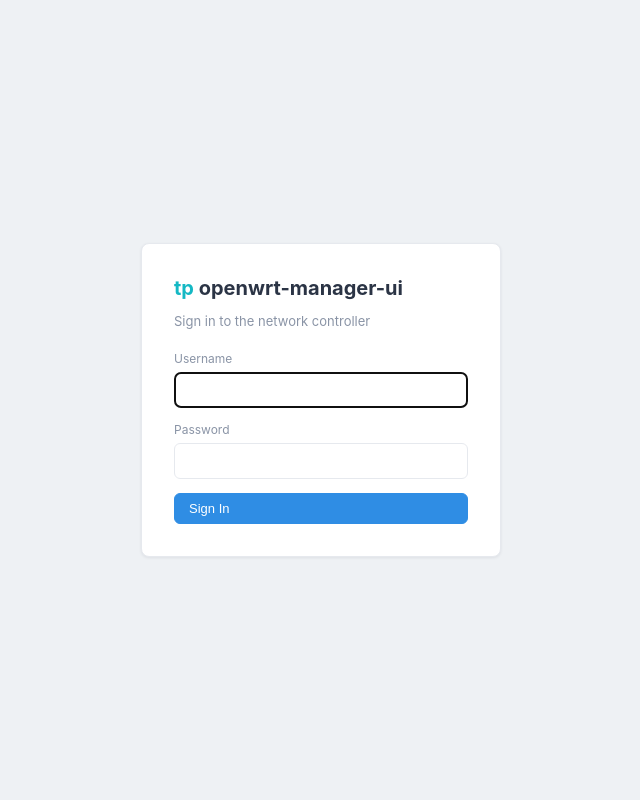
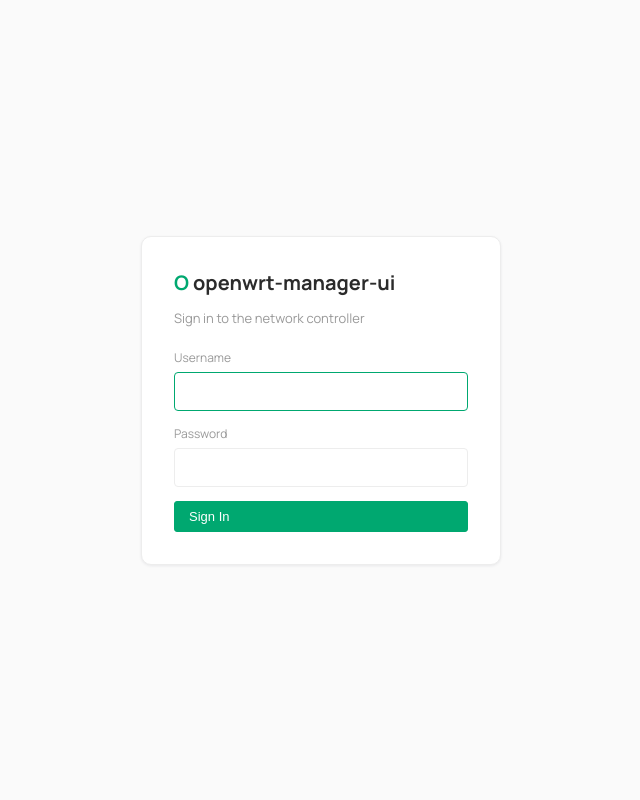
Before and after one commit to nanosonde/hsnc, a Flask app: page /login in a window 1280 px wide. Shown: the whole page, without its empty margins (319-959 px from the left). Run offline with Flask 3, Linux system fonts and the light colour scheme; tables that the repository leaves empty hold one stand-in row (values such as "Sample post").

Commit message:
style(web): redesign UI to match TP-Link Omada Controller
- Adopt Omada palette: green accent (#00a870), dark-teal header (#0a5a5a),
  light fills and 10px card radius via reworked CSS tokens
- Bundle Manrope webfont (400/600/700) locally with @font-face
- Rebuild app shell: full-width dark header with brand/user and a
  collapsible sidebar (wide labels <-> narrow icon rail), state persisted
  in localStorage and applied pre-paint to avoid flash
- Use the real Omada nav SVG icons for Dashboard/Devices/Clients/Topology/Backup
- Restyle components: segmented tabs, borderless search, green primary
  buttons, status/pagination accents
- Restyle login page for consistency
- Add static/js/ui.js for the sidebar collapse toggle

```diff
--- a/src/omada_clone/presentation/static/css/app.css
+++ b/src/omada_clone/presentation/static/css/app.css
@@ -1,15 +1,48 @@
+@font-face {
+  font-family: "Manrope";
+  font-style: normal;
+  font-weight: 400;
+  font-display: swap;
+  src: url("../fonts/manrope-400.woff2") format("woff2");
+}
+@font-face {
+  font-family: "Manrope";
+  font-style: normal;
+  font-weight: 600;
+  font-display: swap;
+  src: url("../fonts/manrope-600.woff2") format("woff2");
+}
+@font-face {
+  font-family: "Manrope";
+  font-style: normal;
+  font-weight: 700;
+  font-display: swap;
+  src: url("../fonts/manrope-700.woff2") format("woff2");
+}
+
 :root {
-  --omada-teal: #14b8c4;
+  /* Omada brand */
+  --accent: #00a870;
+  --accent-hover: #00956a;
+  --accent-tint: #e6f6ef;
+  --header-bg: #0a5a5a;
+  --omada-teal: #00a870;
   --omada-blue: #2f8de4;
-  --bg: #eef1f4;
+
+  --bg: #fafafa;
   --panel: #ffffff;
-  --border: #e6e9ee;
-  --text: #2b3445;
-  --muted: #8a94a6;
+  --fill: #f4f4f4;
+  --border: #ededed;
+  --text: #2b2b2b;
+  --muted: #999999;
   --nav-bg: #ffffff;
+
   --status-orange: #f6a609;
   --danger: #e0506a;
-  --green: #38b48b;
+  --green: #00a870;
+
+  --radius-card: 10px;
+  --font: "Manrope", Arial, Geneva, Verdana, sans-serif;
   --shadow: 0 1px 3px rgba(20, 30, 50, 0.08);
 }
 
@@ -19,82 +52,113 @@ html, body {
   margin: 0;
   padding: 0;
   height: 100%;
-  font-family: -apple-system, BlinkMacSystemFont, "Segoe UI", Roboto, Helvetica, Arial, sans-serif;
+  font-family: var(--font);
   font-size: 14px;
   color: var(--text);
   background: var(--bg);
 }
 
-a { color: var(--omada-blue); text-decoration: none; }
+a { color: var(--accent); text-decoration: none; }
 a:hover { text-decoration: underline; }
 
 /* ---------- App shell ---------- */
-.app { display: flex; min-height: 100vh; }
+.app { min-height: 100vh; }
 
 .sidebar {
-  width: 56px;
+  width: 220px;
   background: var(--nav-bg);
   border-right: 1px solid var(--border);
   display: flex;
   flex-direction: column;
-  align-items: center;
-  padding-top: 56px;
-  gap: 6px;
+  padding: 14px 12px;
+  gap: 4px;
   position: fixed;
-  top: 0; bottom: 0; left: 0;
+  top: 56px; bottom: 0; left: 0;
+  transition: width .18s ease;
+  overflow-x: hidden;
 }
 
 .sidebar .nav-item {
-  width: 40px; height: 40px;
-  display: flex; align-items: center; justify-content: center;
+  display: flex; align-items: center; gap: 12px;
+  height: 40px; padding: 0 12px;
   border-radius: 8px;
-  color: var(--muted);
+  color: var(--text);
   position: relative;
+  white-space: nowrap;
 }
-.sidebar .nav-item:hover { background: #f0f4f8; text-decoration: none; }
-.sidebar .nav-item.active { color: var(--omada-teal); background: #e6f7f9; }
-.sidebar .nav-item svg { width: 20px; height: 20px; }
+.sidebar .nav-item:hover { background: var(--fill); text-decoration: none; }
+.sidebar .nav-item.active { color: var(--accent); background: var(--accent-tint); }
+.sidebar .nav-item.active .nav-label { font-weight: 600; }
+.sidebar .nav-item svg { width: 20px; height: 20px; flex: none; }
+.sidebar .nav-label {
+  font-size: 14px; line-height: 1; opacity: 1;
+  transition: opacity .12s ease;
+}
 .sidebar .nav-badge {
-  position: absolute; top: 2px; right: 2px;
+  margin-left: auto;
   background: var(--danger); color: #fff;
   font-size: 10px; line-height: 1;
   border-radius: 8px; padding: 2px 5px;
 }
 
-.main { margin-left: 56px; flex: 1; display: flex; flex-direction: column; }
+/* Collapsed (icon-only) rail */
+.app.nav-collapsed .sidebar { width: 60px; }
+.app.nav-collapsed .sidebar .nav-item { justify-content: center; padding: 0; width: 36px; margin: 0 auto; }
+.app.nav-collapsed .sidebar .nav-label { opacity: 0; width: 0; overflow: hidden; }
+.app.nav-collapsed .sidebar .nav-badge {
+  position: absolute; top: 2px; right: 2px; margin: 0;
+}
+.app.nav-collapsed .main { margin-left: 60px; }
+
+.main { margin-left: 220px; flex: 1; display: flex; flex-direction: column; transition: margin-left .18s ease; }
 
 .topbar {
   height: 56px;
-  background: var(--panel);
-  border-bottom: 1px solid var(--border);
+  background: var(--header-bg);
+  color: #fff;
   display: flex; align-items: center;
-  padding: 0 18px; gap: 14px;
-  position: sticky; top: 0; z-index: 10;
+  padding: 0 16px; gap: 14px;
+  position: fixed; top: 0; left: 0; right: 0; z-index: 20;
 }
-.topbar .brand { display: flex; align-items: center; gap: 8px; font-weight: 600; }
-.topbar .brand .logo { color: var(--omada-teal); font-weight: 700; }
+.topbar .nav-toggle {
+  display: inline-flex; align-items: center; justify-content: center;
+  width: 36px; height: 36px; border-radius: 8px;
+  border: none; background: transparent; color: #fff; cursor: pointer;
+}
+.topbar .nav-toggle:hover { background: rgba(255, 255, 255, 0.12); }
+.topbar .nav-toggle svg { width: 20px; height: 20px; }
+.topbar .brand { display: flex; align-items: center; gap: 8px; font-weight: 700; color: #fff; }
+.topbar .brand .logo {
+  display: inline-flex; align-items: center; justify-content: center;
+  width: 26px; height: 26px; border-radius: 6px;
+  background: #fff; color: var(--header-bg); font-weight: 800; font-size: 13px;
+}
 .topbar .spacer { flex: 1; }
 .topbar .site-select {
-  display: flex; align-items: center; gap: 8px; color: var(--muted);
+  display: flex; align-items: center; gap: 8px; color: rgba(255, 255, 255, 0.7);
 }
-.topbar .site-select .site-name { color: var(--text); font-weight: 600; }
+.topbar .site-select .site-name { color: #fff; font-weight: 600; }
 .topbar select {
-  border: 1px solid var(--border); border-radius: 6px;
-  padding: 5px 8px; background: #fff; color: var(--text);
+  border: 1px solid rgba(255, 255, 255, 0.25); border-radius: 6px;
+  padding: 5px 8px; background: rgba(255, 255, 255, 0.08); color: #fff;
 }
-.topbar .user { display: flex; align-items: center; gap: 8px; }
+.topbar .user { display: flex; align-items: center; gap: 10px; color: #fff; }
+.topbar .user .btn {
+  background: rgba(255, 255, 255, 0.12); border-color: rgba(255, 255, 255, 0.25); color: #fff;
+}
+.topbar .user .btn:hover { background: rgba(255, 255, 255, 0.2); }
 .badge-role {
   font-size: 11px; padding: 2px 8px; border-radius: 10px;
-  background: #eef4fb; color: var(--omada-blue);
+  background: rgba(255, 255, 255, 0.16); color: #fff;
 }
 
-.content { padding: 18px; }
+.content { padding: 18px; padding-top: 74px; }
 
 /* ---------- Cards ---------- */
 .card {
   background: var(--panel);
   border: 1px solid var(--border);
-  border-radius: 8px;
+  border-radius: var(--radius-card);
   box-shadow: var(--shadow);
 }
 .card-pad { padding: 16px 18px; }
@@ -123,7 +187,7 @@ a:hover { text-decoration: underline; }
   padding: 16px 18px;
 }
 .kpi .kpi-icon {
-  width: 34px; height: 34px; color: var(--omada-teal);
+  width: 34px; height: 34px; color: var(--accent);
   display: flex; align-items: center; justify-content: center;
 }
 .kpi .kpi-value { font-size: 20px; font-weight: 600; }
@@ -149,33 +213,39 @@ table.data tbody tr:hover { background: #f7f9fb; }
 }
 .status.connected { color: var(--status-orange); border-color: var(--status-orange); background: #fff8ec; }
 .status.disconnected { color: var(--muted); border-color: var(--border); background: #f4f6f8; }
-.status.pending { color: var(--omada-blue); border-color: var(--omada-blue); background: #eef4fb; }
+.status.pending { color: var(--accent); border-color: var(--accent); background: var(--accent-tint); }
 .status.unknown { color: var(--muted); border-color: var(--border); background: #f4f6f8; }
 
 /* ---------- Toolbar / search ---------- */
 .toolbar { display: flex; align-items: center; gap: 12px; margin-bottom: 12px; flex-wrap: wrap; }
 .search {
   display: flex; align-items: center; gap: 6px;
-  border: 1px solid var(--border); border-radius: 6px;
-  padding: 6px 10px; background: #fff; min-width: 240px;
+  border: 1px solid transparent; border-radius: 4px;
+  padding: 0 10px; height: 32px; background: var(--fill); min-width: 240px;
 }
-.search input { border: none; outline: none; flex: 1; font-size: 13px; }
-.tabs { display: flex; gap: 6px; }
+.search:focus-within { border-color: var(--accent); background: #fff; }
+.search input { border: none; outline: none; flex: 1; font-size: 13px; background: transparent; color: var(--text); }
+.tabs {
+  display: inline-flex; gap: 2px; background: var(--fill);
+  border-radius: 4px; padding: 4px;
+}
 .tab {
-  padding: 6px 12px; border-radius: 6px; color: var(--muted);
-  border: 1px solid transparent; cursor: pointer; font-size: 13px;
+  padding: 3px 14px; border-radius: 2px; color: var(--muted);
+  border: none; cursor: pointer; font-size: 13px; background: transparent;
+  display: inline-flex; align-items: center;
 }
-.tab.active { color: var(--omada-blue); background: #eef4fb; }
+.tab:hover { color: var(--text); }
+.tab.active { color: var(--accent); background: #fff; font-weight: 600; }
 
 /* ---------- Buttons ---------- */
 .btn {
   display: inline-flex; align-items: center; gap: 6px;
-  padding: 7px 14px; border-radius: 6px; border: 1px solid var(--border);
+  padding: 7px 14px; border-radius: 3px; border: 1px solid var(--border);
   background: #fff; color: var(--text); cursor: pointer; font-size: 13px;
 }
-.btn:hover { background: #f5f7f9; text-decoration: none; }
-.btn-primary { background: var(--omada-blue); border-color: var(--omada-blue); color: #fff; }
-.btn-primary:hover { background: #2c7fd0; }
+.btn:hover { background: var(--fill); text-decoration: none; }
+.btn-primary { background: var(--accent); border-color: var(--accent); color: #fff; }
+.btn-primary:hover { background: var(--accent-hover); border-color: var(--accent-hover); }
 
 /* ---------- Card header (title + actions) ---------- */
 .card-head {
@@ -204,7 +274,7 @@ table.data tbody tr:hover { background: #f7f9fb; }
   display: inline-flex; align-items: center; justify-content: center;
   border: 1px solid var(--border); border-radius: 6px; cursor: pointer; background: #fff;
 }
-.pagination .page.active { color: var(--omada-blue); border-color: var(--omada-blue); }
+.pagination .page.active { color: var(--accent); border-color: var(--accent); }
 .pagination .page.disabled { opacity: .45; pointer-events: none; }
 
 /* ---------- Association failures ---------- */
@@ -230,14 +300,15 @@ table.data tbody tr:hover { background: #f7f9fb; }
 .field label { display: block; font-size: 12px; color: var(--muted); margin-bottom: 6px; }
 .field input {
   width: 100%; padding: 9px 11px; border: 1px solid var(--border);
-  border-radius: 6px; font-size: 14px;
+  border-radius: 4px; font-size: 14px; font-family: var(--font);
 }
+.field input:focus { outline: none; border-color: var(--accent); }
 
 /* ---------- Flash ---------- */
 .flashes { margin-bottom: 14px; }
 .flash { padding: 10px 14px; border-radius: 6px; margin-bottom: 8px; font-size: 13px; }
 .flash.error { background: #fdecef; color: var(--danger); border: 1px solid #f6c9d2; }
-.flash.success { background: #ecf8f3; color: var(--green); border: 1px solid #c5e8d8; }
+.flash.success { background: var(--accent-tint); color: var(--accent); border: 1px solid #c5e8d8; }
 
 /* ---------- Misc ---------- */
 .grid-2 { display: grid; grid-template-columns: 1fr 1fr; gap: 16px; }
--- a/src/omada_clone/presentation/templates/login.html
+++ b/src/omada_clone/presentation/templates/login.html
@@ -3,7 +3,7 @@
 {% block guest %}
 <div class="login-wrap">
   <div class="card login-card">
-    <h1><span style="color:var(--omada-teal);font-weight:700">tp</span> openwrt-manager-ui</h1>
+    <h1><span style="color:var(--accent);font-weight:800">O</span> openwrt-manager-ui</h1>
     <p class="sub">Sign in to the network controller</p>
     {% with messages = get_flashed_messages(with_categories=true) %}
       {% if messages %}
```
Also changed, not shown: src/omada_clone/presentation/static/js/ui.js (added, +18 -0 lines), src/omada_clone/presentation/templates/base.html (+32 -29 lines), src/omada_clone/presentation/static/fonts/manrope-400.woff2 (added), src/omada_clone/presentation/static/fonts/manrope-600.woff2 (added), src/omada_clone/presentation/static/fonts/manrope-700.woff2 (added).
